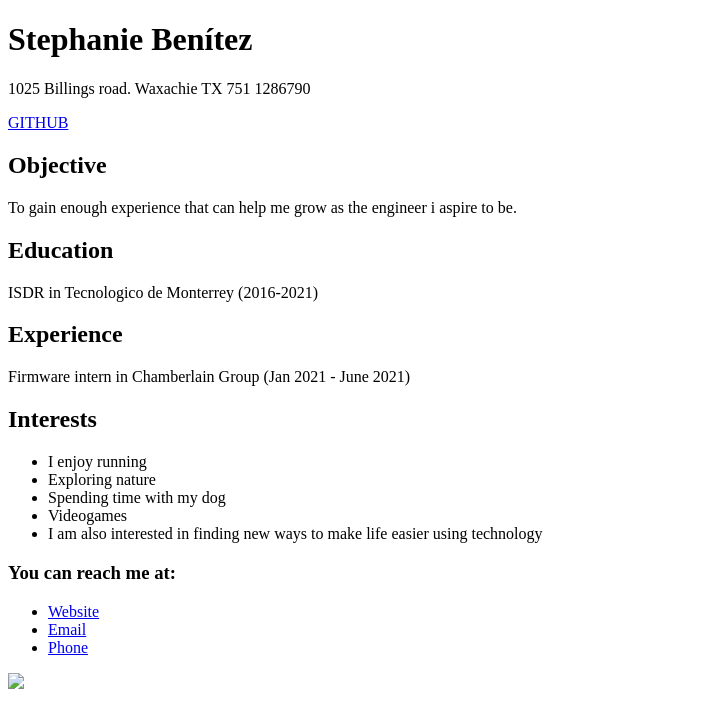
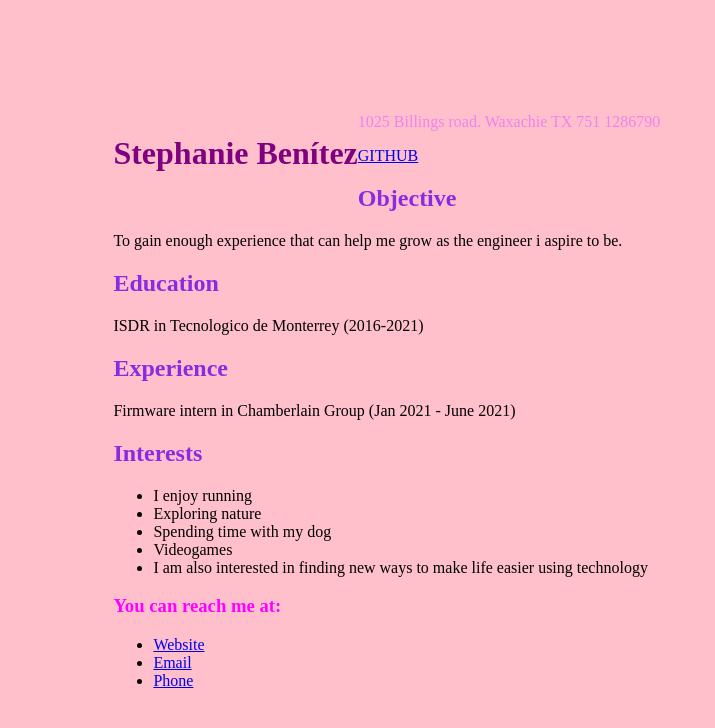
Before and after one commit to stephyybc/Lab2-web, a plain HTML site: page index.html in a window 1280 px wide. Shown: the whole page, without its empty margins (0-715 px from the left). Drawn offline with Linux system fonts and the light colour scheme.

Commit message:
Added 7 new styles

```diff
--- a/index.html
+++ b/index.html
@@ -1,6 +1,39 @@
 <!DOCTYPE html>
 
 <html>
+
+<head>
+    <style>
+        body {
+            background-color: pink;
+            margin: 3cm;
+        }
+
+        h1 {
+            color: purple;
+            border-width: 100;
+            border-color: brown;
+            float: left;
+            font-style: bolder;
+        }
+
+        p {
+            color: violet;
+        }
+
+        h2 {
+            color: blueviolet;
+        }
+
+        h3 {
+            color: fuchsia;
+        }
+
+        p2 {
+            color: black;
+        }
+    </style>
+</head>
 <h1> Stephanie Benítez </h1>
 <p> 1025 Billings road. Waxachie TX 751 1286790</p>
 <a href="https://github.com/stephyybc/WebDesign">GITHUB</a>
@@ -27,6 +60,5 @@
     <li><a href="mailto:a00820320@itesm.mx">Email</a></li>
     <li><a href="tel:+8446064962">Phone</a></li>
 </ul>
-<img src=h ttps://www.google.com/url?sa=i&url=https%3A%2F%2Fwww.subpng.com%2Fpng-s7fw3m%2F&psig=AOvVaw05hPlm7pbGPRs1b7f-nPWj&ust=1625369945013000&source=images&cd=vfe&ved=0CAoQjRxqFwoTCPDl7pr9xfECFQAAAAAdAAAAABAE>
 
 </html>
```
